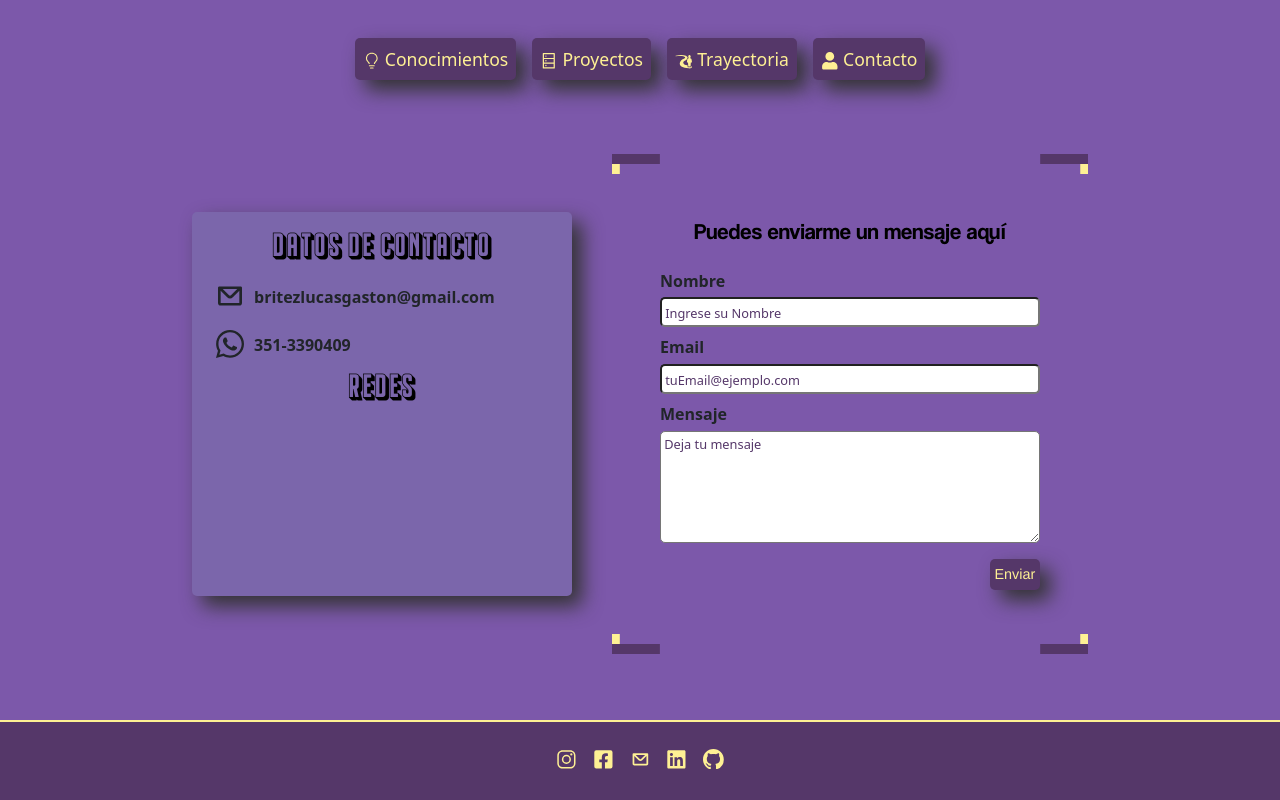
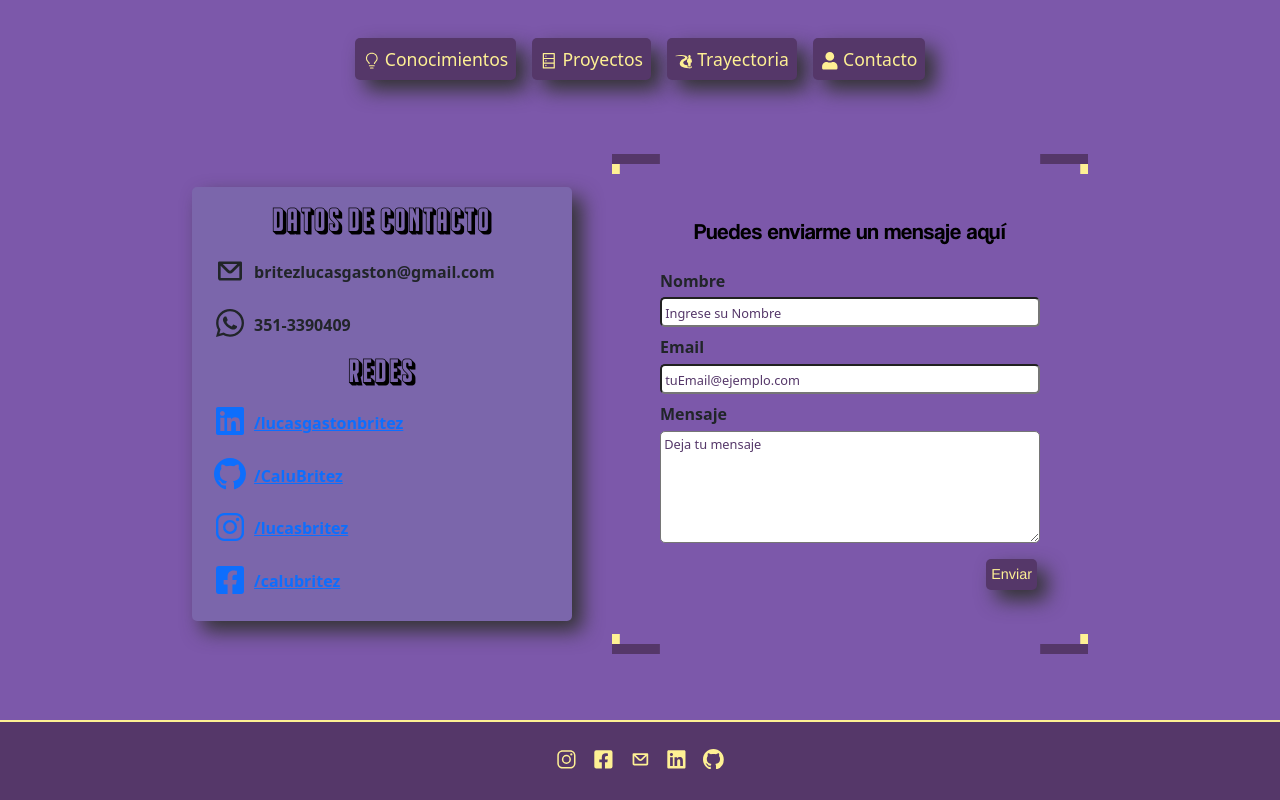
Before and after one commit to CaluBritez/PortFolio, a React (Vite) app: page / in a window 1280 px wide. Both pictures are taken after a click on the link "Contacto". Built offline with nearby package versions, Linux system fonts and the light colour scheme.

Commit message:
van las redes en contacto

```diff
--- a/src/components/Contacto.jsx
+++ b/src/components/Contacto.jsx
@@ -1,6 +1,10 @@
 import './css/Contacto.css';
 import { CgMail } from "react-icons/cg";
 import { FaWhatsapp } from "react-icons/fa";
+import { FaLinkedin } from "react-icons/fa";
+import { BsGithub } from "react-icons/bs";
+import { IoLogoInstagram } from "react-icons/io5";
+import { FaFacebookSquare } from "react-icons/fa";
 
 
 export const Contacto = () => {
@@ -40,6 +44,42 @@ export const Contacto = () => {
           <h5 className='titulo-negro'>Redes</h5>
         </div>
 
+        <div className='box-main-contacto-datos-textCar'>
+          <div className='box-main-contacto-datos-textCar-icon'>
+            <a href="https://www.linkedin.com/in/lucasgastonbritez/" target="_blank" rel="noopener noreferrer"><FaLinkedin /></a>
+          </div>
+          <div className='box-main-contacto-datos-textCar-text'>
+            <a href="https://www.linkedin.com/in/lucasgastonbritez/" target="_blank" rel="noopener noreferrer">/lucasgastonbritez</a>
+          </div>
+        </div>
+
+        <div className='box-main-contacto-datos-textCar'>
+          <div className='box-main-contacto-datos-textCar-icon'>
+            <a href="https://github.com/CaluBritez" target="_blank" rel="noopener noreferrer"><BsGithub /></a>
+          </div>
+          <div className='box-main-contacto-datos-textCar-text'>
+            <a href="https://github.com/CaluBritez" target="_blank" rel="noopener noreferrer">/CaluBritez</a>
+          </div>
+        </div>
+
+        <div className='box-main-contacto-datos-textCar'>
+          <div className='box-main-contacto-datos-textCar-icon'>
+            <a href="https://www.instagram.com/lucasbritez/" target="_blank" rel="noopener noreferrer"><IoLogoInstagram /></a>
+          </div>
+          <div className='box-main-contacto-datos-textCar-text'>
+            <a href="https://www.instagram.com/lucasbritez/" target="_blank" rel="noopener noreferrer">/lucasbritez</a>
+          </div>
+        </div>
+
+        <div className='box-main-contacto-datos-textCar'>
+          <div className='box-main-contacto-datos-textCar-icon'>
+            <a href="https://www.facebook.com/calubritez/" target="_blank" rel="noopener noreferrer"><FaFacebookSquare /></a>
+          </div>
+          <div className='box-main-contacto-datos-textCar-text'>
+            <a href="https://www.facebook.com/calubritez/" target="_blank" rel="noopener noreferrer">/calubritez</a>
+          </div>
+        </div>
+
 
       </div>
 
--- a/src/components/css/Contacto.css
+++ b/src/components/css/Contacto.css
@@ -24,13 +24,14 @@ CELESTE: BCA2E7
     flex-direction: column;
     justify-content: flex-start;
     align-items: center;
-    height: 24rem;
+    height: auto;
     width: 25rem;
     background-color: #7B66AB;
     box-shadow: 10px 10px 20px #333333;
     border-radius: 5px;
     margin-right: 2.5rem;
     padding-top: 1rem;
+    padding-bottom: 1rem;
 }
 #box-main-contacto-datos-textOne {
     display: flex;
@@ -52,6 +53,7 @@ CELESTE: BCA2E7
   display: flex;
   justify-content: center;
   align-items: center;
+  margin-bottom: 0.3rem;
 }
 .box-main-contacto-datos-textCar-icon {
   height: auto;
@@ -59,15 +61,25 @@ CELESTE: BCA2E7
   display: flex;
   justify-content: center;
   align-items: center;
+
 }
 .box-main-contacto-datos-textCar-icon p{
   margin: 0;
   padding: 0;
   font-size: 2rem;
 }
+.box-main-contacto-datos-textCar-icon a{
+  margin: 0;
+  padding: 0;
+  font-size: 2rem;
+  cursor: pointer;
+}
 .box-main-contacto-datos-textCar-text {
   width: 80%;
-  height: auto;
+  height: 2.5rem;
+  display: flex;
+  justify-content: flex-start;
+  align-items: center;
 }
 .box-main-contacto-datos-textCar-text p{
   margin-top: 0.6rem;
@@ -75,7 +87,14 @@ CELESTE: BCA2E7
   margin-left: 0.5rem;
   padding: 0;
   font-weight: bold;
-
+}
+.box-main-contacto-datos-textCar-text a{
+  margin-top: 0.6rem;
+  margin-bottom: 0;
+  margin-left: 0.5rem;
+  padding: 0;
+  font-weight: bold;
+  cursor: pointer;
 }
 
 #box-main-contacto-datos-textTwo {
@@ -161,7 +180,7 @@ CELESTE: BCA2E7
   height: auto;
   width: 100%;
   margin-top: 1rem;
-  padding-right: 3rem;
+  padding-right: 3.2rem;
 }
 #box-form-button button {
   font-size: 0.9rem;
```
